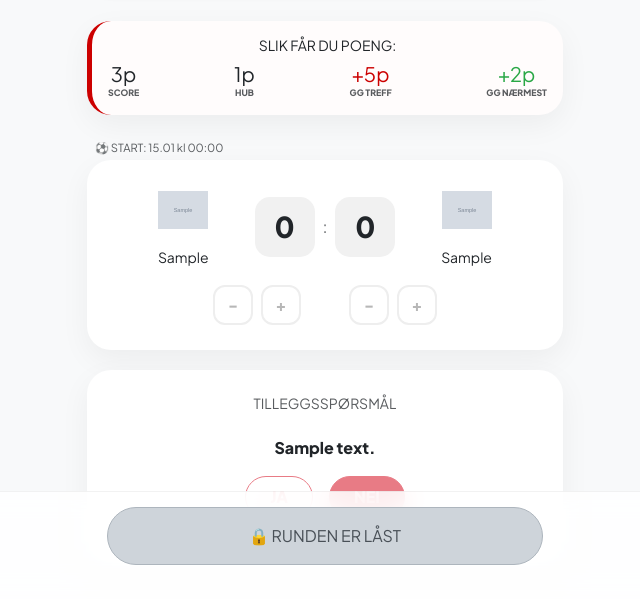
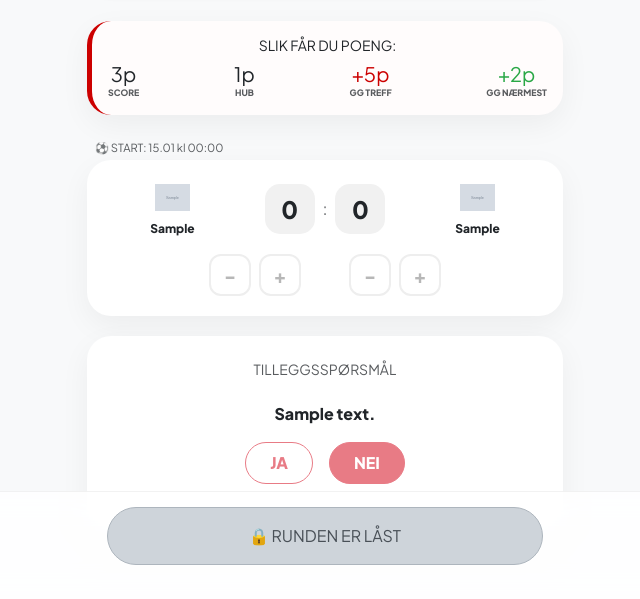
Before and after one commit to claseasybranding-ops/matchday-demo, a Flask app: a page that uses templates/group_view.html in a window 1280 px wide. Shown: the part 200-799 px from the top of the page, without its empty margins (315-955 px from the left). After the commit the page ends 765 px from the top, so only its background shows below. Run offline with Flask 3, Linux system fonts and the light colour scheme; tables that the repository leaves empty hold one stand-in row (values such as "Sample post"); grey boxes marked "Sample" are stand-in pictures.

Commit message:
Update group_view.html

```diff
--- a/templates/group_view.html
+++ b/templates/group_view.html
@@ -15,10 +15,13 @@
         .prize-card { background: white; border-radius: 24px; padding: 15px 20px; margin-bottom: 25px; display: flex; align-items: center; box-shadow: 0 10px 30px rgba(0,0,0,0.04); border-left: 6px solid var(--md-gold); text-align: left; }
         .prize-icon { font-size: 1.8rem; margin-right: 15px; }
 
-        .match-card { background: white; border-radius: 24px; padding: 25px; margin-bottom: 20px; box-shadow: 0 10px 30px rgba(0,0,0,0.05); }
-        .team-logo { width: 50px; height: 50px; object-fit: contain; margin-bottom: 10px; }
-        .score-box { background: #f1f1f1; border-radius: 15px; width: 60px; height: 60px; display: flex; align-items: center; justify-content: center; font-size: 1.8rem; font-weight: 800; }
-        .btn-adjust { width: 40px; height: 40px; border-radius: 12px; border: 2px solid #eee; background: white; font-weight: 800; }
+        /* KOMPAKT MOBIL-DESIGN */
+        .match-card { background: white; border-radius: 24px; padding: 20px; margin-bottom: 20px; box-shadow: 0 10px 30px rgba(0,0,0,0.05); }
+        .team-logo { width: 35px; height: 35px; object-fit: contain; margin-bottom: 5px; }
+        .team-name { font-size: 0.75rem; font-weight: 800; display: block; white-space: nowrap; overflow: hidden; text-overflow: ellipsis; }
+
+        .score-box { background: #f1f1f1; border-radius: 15px; width: 50px; height: 50px; display: flex; align-items: center; justify-content: center; font-size: 1.5rem; font-weight: 800; }
+        .btn-adjust { width: 42px; height: 42px; border-radius: 12px; border: 2px solid #eee; background: white; font-weight: 800; font-size: 1.2rem; display: flex; align-items: center; justify-content: center; }
 
         .gg-input { background: #fff; border: 2px solid var(--md-red); border-radius: 18px; padding: 20px; text-align: center; font-size: 1.2rem; font-weight: 800; width: 100%; color: var(--md-red); }
         .extra-card { background: white; border-radius: 24px; padding: 25px; margin-bottom: 20px; box-shadow: 0 10px 30px rgba(0,0,0,0.05); }
@@ -66,18 +69,18 @@
         </div>
         <div class="match-card text-center match-row" data-id="{{ k[0] }}">
             <div class="d-flex justify-content-between align-items-center mb-3">
-                <div style="width: 35%;">
+                <div style="width: 30%;">
                     <img src="{{ k[4] }}" class="team-logo"><br>
-                    <span class="fw-800 small">{{ k[2] }}</span>
+                    <span class="team-name">{{ k[2] }}</span>
                 </div>
-                <div class="d-flex align-items-center gap-2">
+                <div class="d-flex align-items-center gap-2" style="width: 40%; justify-content: center;">
                     <div class="score-box h-score">0</div>
                     <div class="fw-800 text-muted">:</div>
                     <div class="score-box a-score">0</div>
                 </div>
-                <div style="width: 35%;">
+                <div style="width: 30%;">
                     <img src="{{ k[5] }}" class="team-logo"><br>
-                    <span class="fw-800 small">{{ k[3] }}</span>
+                    <span class="team-name">{{ k[3] }}</span>
                 </div>
             </div>
             <div class="d-flex justify-content-center gap-5">
```
